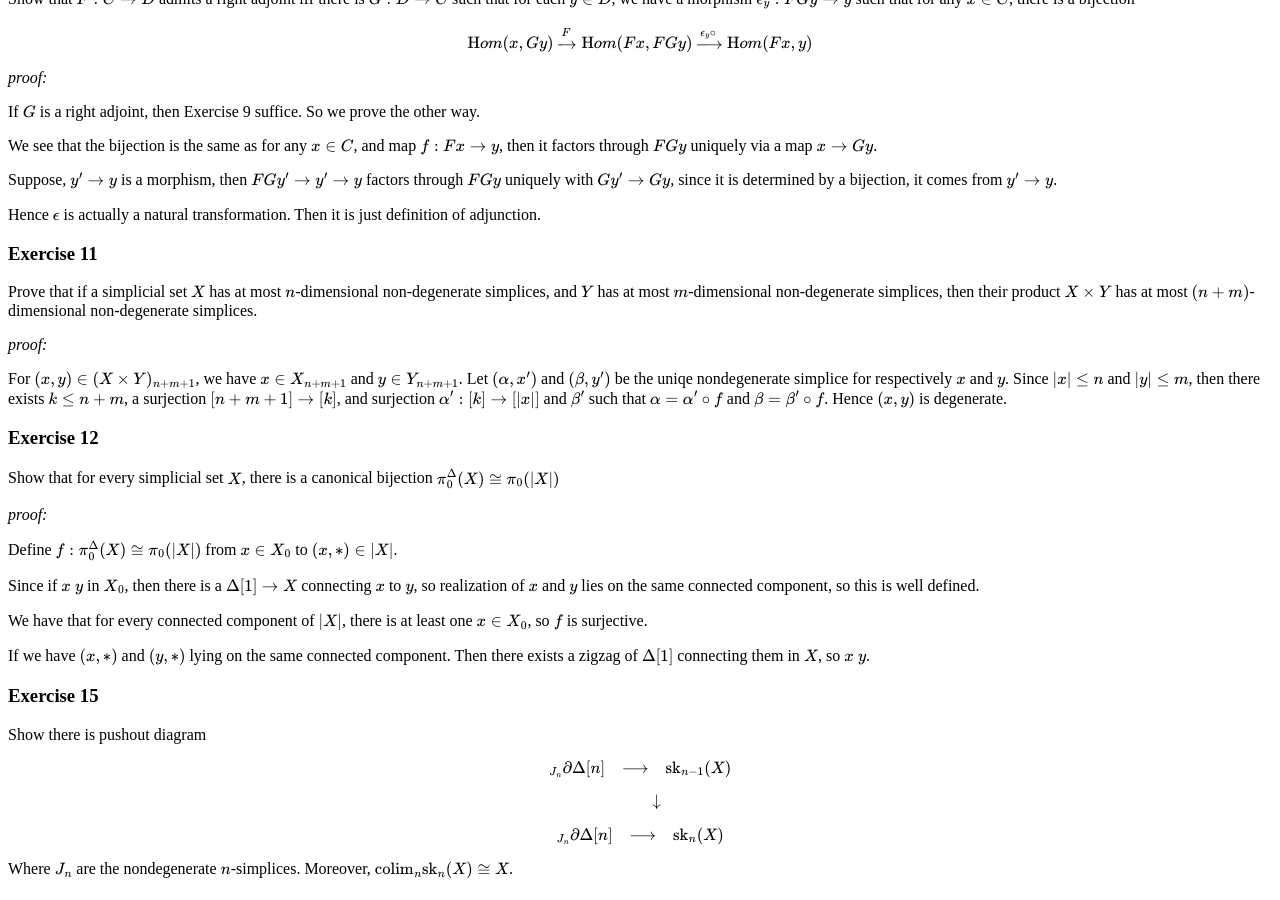
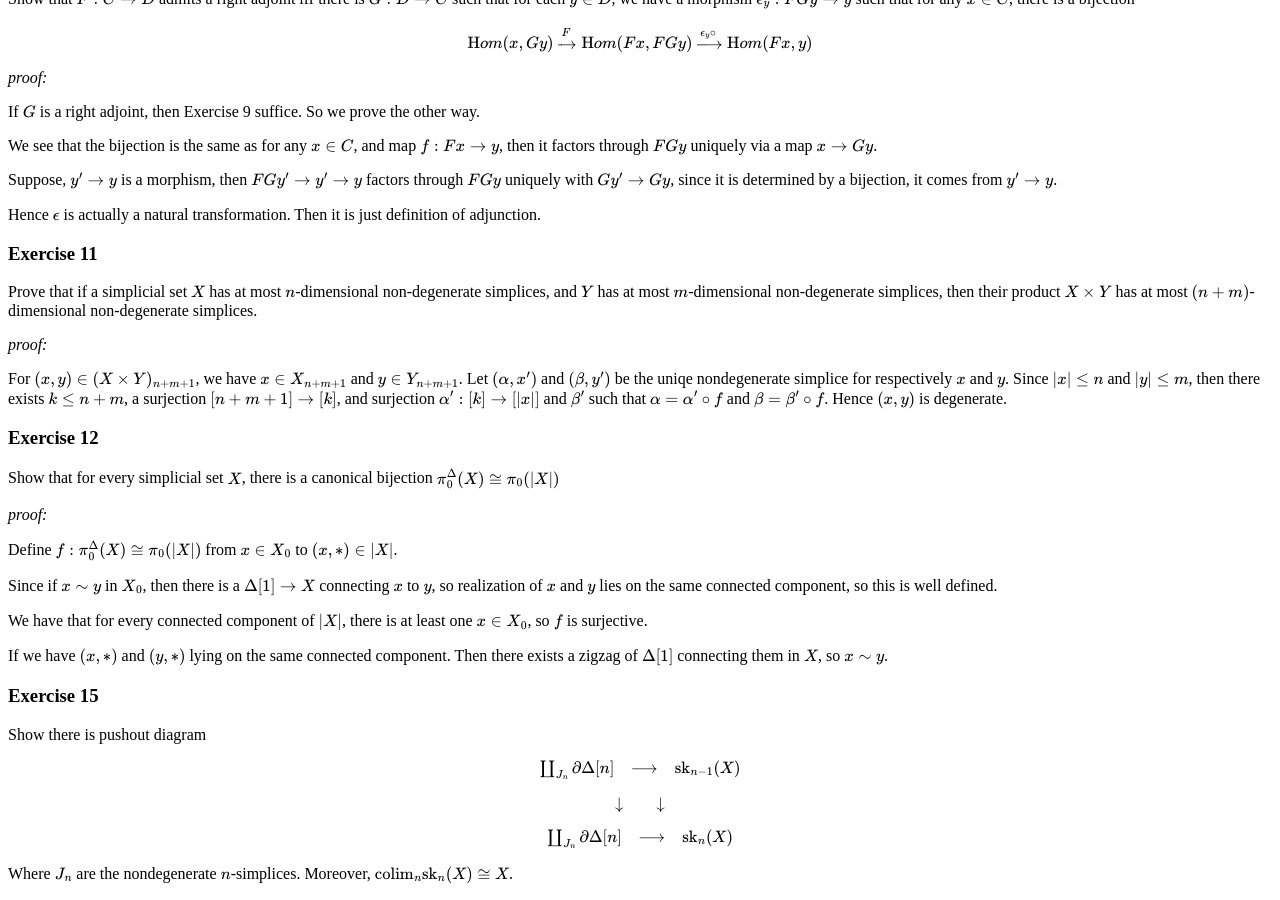
Before and after one commit to justinli1128/jiahaoliAcademicWebsite, a Jekyll site: the page built from InfinityCat/HomePage.md, in a window 1280 px wide and 900 px high, scrolled down 2143 px. Built offline with Jekyll 4.4.1, drawn with Linux system fonts in a browser that asks for light colours; some of the changed text lies outside the part shown.

Commit message:
Update HomePage.md

```diff
--- a/InfinityCat/HomePage.md
+++ b/InfinityCat/HomePage.md
@@ -32,11 +32,11 @@ Let $f:\[n\]\to \[m\]$ be a map of ordered set. We have that the map factors thr
 
 #### Exercise 4
 
- Give examples of simplicial sets where the relation of Definition 1.1.9 (i.e. $x ~ y \in X_0$ if there is $H\in X_1$ such that $d_0(H)=x$ and $d_1(H)=y$), leading to $\pi\_0^\Delta (X)$, is not symmetric and not transitive.
+ Give examples of simplicial sets where the relation of Definition 1.1.9 (i.e. $x \sim y \in X_0$ if there is $H\in X_1$ such that $d_0(H)=x$ and $d_1(H)=y$), leading to $\pi\_0^\Delta (X)$, is not symmetric and not transitive.
 
  _proof:_
 
-Let $X=\Lambda^2\_1$. $0~1$ but there is no $1$-simplice such that $1~0$, so not symmetric. $0~ 1$ and $1~2$, but there is no $1$ -simplice such that $0~2$, so not transitive.
+Let $X=\Lambda^2\_1$. $0\sim 1$ but there is no $1$-simplice such that $1\sim 0$, so not symmetric. $0\sim 1$ and $1\sim 2$, but there is no $1$ -simplice such that $0\sim 2$, so not transitive.
 
 #### Exercise 5
 
@@ -138,21 +138,21 @@ _proof:_
 
 Define $f:\pi\_0^\Delta(X)\cong \pi\_0(\|X\|)$ from $x\in X\_0$ to $(x,\*)\in \|X\|$.
 
-Since if $x~ y$ in $X\_0$, then there is a $\Delta\[1\]\to X$ connecting $x$ to $y$, so realization of $x$ and $y$ lies on the same connected component, so this is well defined.
+Since if $x\sim y$ in $X\_0$, then there is a $\Delta\[1\]\to X$ connecting $x$ to $y$, so realization of $x$ and $y$ lies on the same connected component, so this is well defined.
 
 We have that for every connected component of $\|X\|$, there is at least one $x\in X\_0$, so $f$ is surjective.
 
-If we have $(x,\*)$ and $(y,\*)$ lying on the same connected component. Then there exists a zigzag of $\Delta\[1\]$ connecting them in $X$, so $x\~y$.
+If we have $(x,\*)$ and $(y,\*)$ lying on the same connected component. Then there exists a zigzag of $\Delta\[1\]$ connecting them in $X$, so $x\sim y$.
 
 ### Exercise 15
 Show there is pushout diagram
-\begin{array}
+\begin{array}{ccc}
 \coprod\_{J\_n}\partial \Delta\[n\]& \longrightarrow & \mathrm{sk}\_{n-1}(X)
 \end{array}
-\begin{array}
+\begin{array}{ccc}
 \downarrow && \downarrow
 \end{array}
-\begin{array}
+\begin{array}{ccc}
 \coprod\_{J\_n}\partial \Delta\[n\] & \longrightarrow & \mathrm{sk}\_{n}(X)
 \end{array}
 Where $J\_n$ are the nondegenerate $n$-simplices. Moreover, $\mathrm{colim}\_n\mathrm{sk}\_n(X)\cong X$.
```
